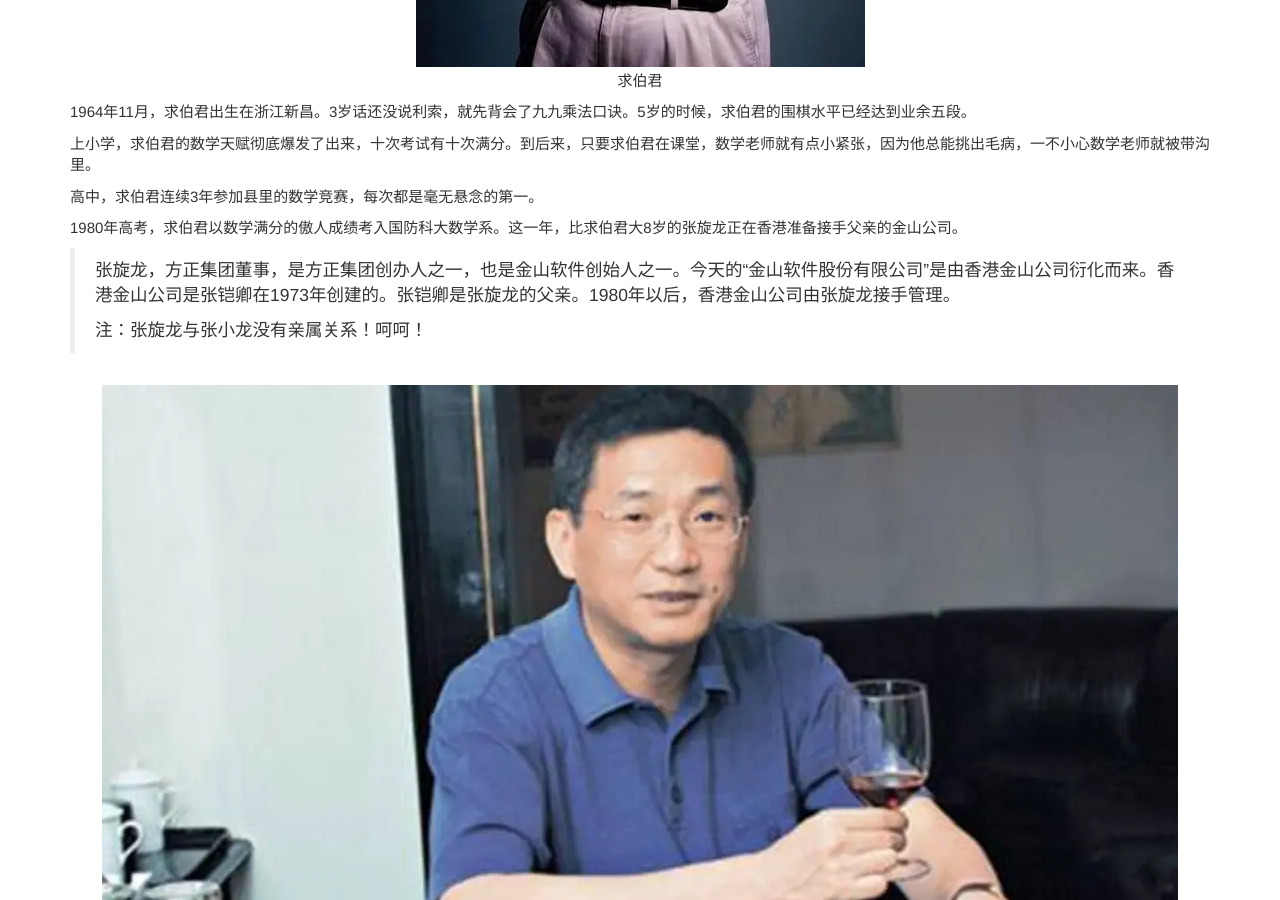
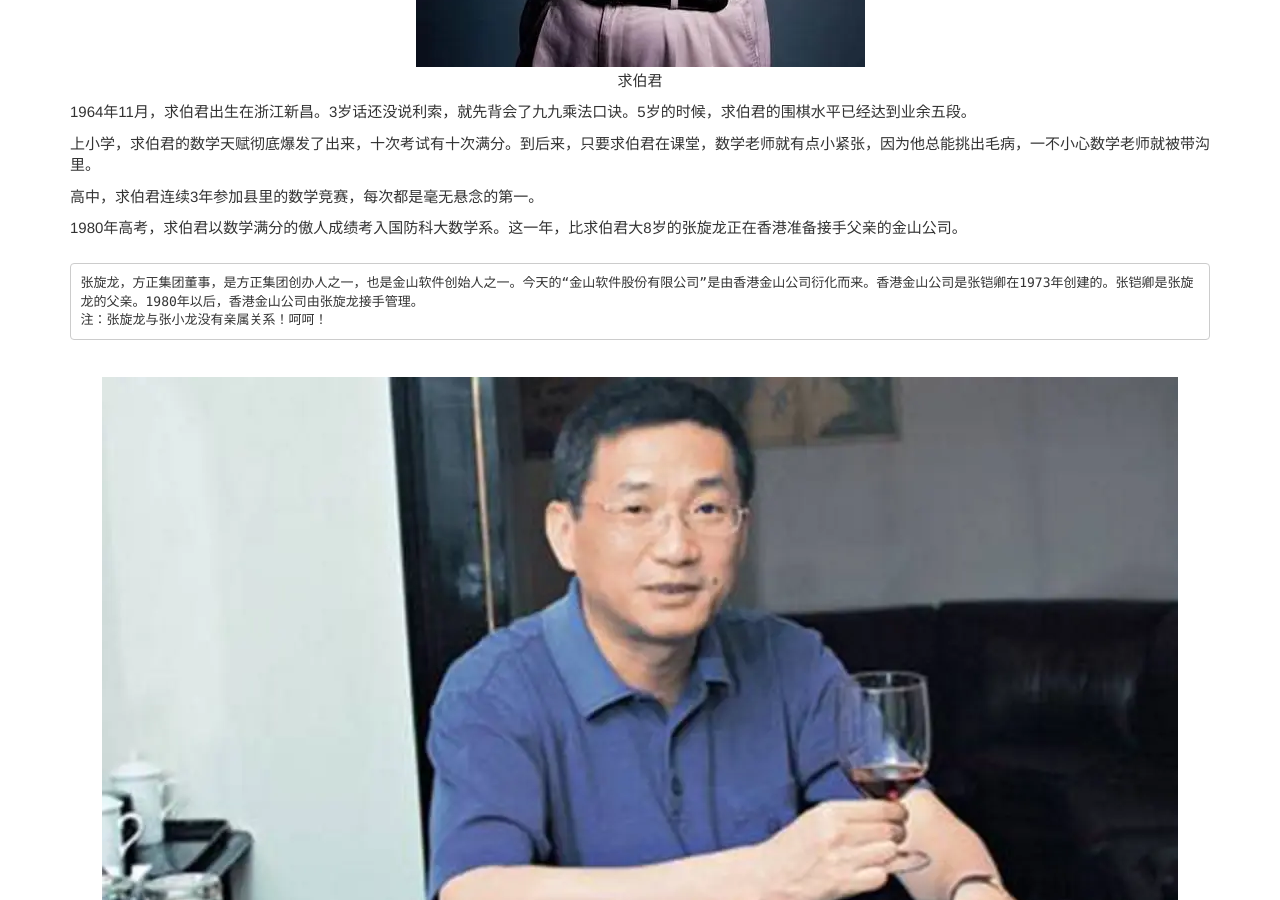
Before and after one commit to compumuseum/compumuseum.github.io, a Jekyll site: the page built from _posts/2025-08-10-father_of_wps_the_genius_programmer_qiubojun.md, in a window 1280 px wide and 900 px high, scrolled down 1008 px. Built offline with Jekyll 4.4.1, drawn with Linux system fonts in a browser that asks for light colours; comment, search, counter and statistics services are not loaded.

````diff
--- a/_posts/2025-08-10-father_of_wps_the_genius_programmer_qiubojun.md
+++ b/_posts/2025-08-10-father_of_wps_the_genius_programmer_qiubojun.md
@@ -30,9 +30,10 @@ WPS是一款神奇的软件。
 
 1980年高考，求伯君以数学满分的傲人成绩考入国防科大数学系。这一年，比求伯君大8岁的张旋龙正在香港准备接手父亲的金山公司。
 
->张旋龙，方正集团董事，是方正集团创办人之一，也是金山软件创始人之一。今天的“金山软件股份有限公司”是由香港金山公司衍化而来。香港金山公司是张铠卿在1973年创建的。张铠卿是张旋龙的父亲。1980年以后，香港金山公司由张旋龙接手管理。
->
->注：张旋龙与张小龙没有亲属关系！呵呵！
+```
+张旋龙，方正集团董事，是方正集团创办人之一，也是金山软件创始人之一。今天的“金山软件股份有限公司”是由香港金山公司衍化而来。香港金山公司是张铠卿在1973年创建的。张铠卿是张旋龙的父亲。1980年以后，香港金山公司由张旋龙接手管理。
+注：张旋龙与张小龙没有亲属关系！呵呵！
+```
 
 <div align="center">
     <img src="../images/dnbwg/father_of_wps_the_genius_programmer_qiubojun_02.png" alt="张旋龙"/>
@@ -108,7 +109,9 @@ WPS是一款神奇的软件。
 
 不过3年后的1992年，微软进入中国。当时微软还是友军，是金山的大客户，由金山帮微软做汉化。
 
->这里馆长要插播一下。雷军就是在1992年加入的金山公司。
+```
+这里馆长要插播一下。雷军就是在1992年加入的金山公司。
+```
 
 <div align="center">
     <img src="../images/dnbwg/father_of_wps_the_genius_programmer_qiubojun_04.jpg" alt="雷军"/>
@@ -124,7 +127,9 @@ WPS是一款神奇的软件。
 
 张旋龙惊呆了，求伯君也惊呆了。
 
->馆长想说，这是比尔盖兹给当年雄心勃勃想要走向世界的中国软件行业上的一节课。这节课真的“好痛”，中国软件行业用了很多年才渐渐从中走出来。
+```
+馆长想说，这是比尔盖兹给当年雄心勃勃想要走向世界的中国软件行业上的一节课。这节课真的“好痛”，中国软件行业用了很多年才渐渐从中走出来。
+```
 
 其实早在微软开发Windows95的时候，就因为绑定IE浏览器，把当时最大的浏览器“网景”给搞死了。历史总是这么惊人的相似，同样的招数，不一样的对手，盖茨又是大胜。
 
@@ -147,7 +152,9 @@ WPS由盛转衰，金山内部乱作一团，求伯君大喝一声“迎战”
 
 可是，微软太强大了。当时的金山开发队伍只剩下十几个业务骨干，而微软已经形成了200多人的大队伍。
 
->馆长想说，这是软件产业化车轮碾压软件英雄的经典案例，从此软件行业的主战场再无孤单英雄！
+```
+馆长想说，这是软件产业化车轮碾压软件英雄的经典案例，从此软件行业的主战场再无孤单英雄！
+```
 
 只有付出比对手多几倍甚至十几倍的劳动和汗水才行呀。于是，求伯君把张旋龙送他的别墅卖了200多万，他决定孤注一掷，推出第二招“潜心开发新一代WPS”。
 
@@ -171,7 +178,9 @@ WPS97的逆袭成功看似偶然，但实则水到渠成，是求伯君的3大
 
 此后的WPS再次成为主流。
 
->1998年，联想集团入股金山，成为金山的大股东，金山公司重组。求伯君任金山的副董事长，而雷军任总经理。
+```
+1998年，联想集团入股金山，成为金山的大股东，金山公司重组。求伯君任金山的副董事长，而雷军任总经理。
+```
 
 2000年中国加入WTO后，中国政府首次进行大规模正版软件的采购，WPS打响政府采购的第一枪，当年北京政府一口气购买了11143套。
 
````
